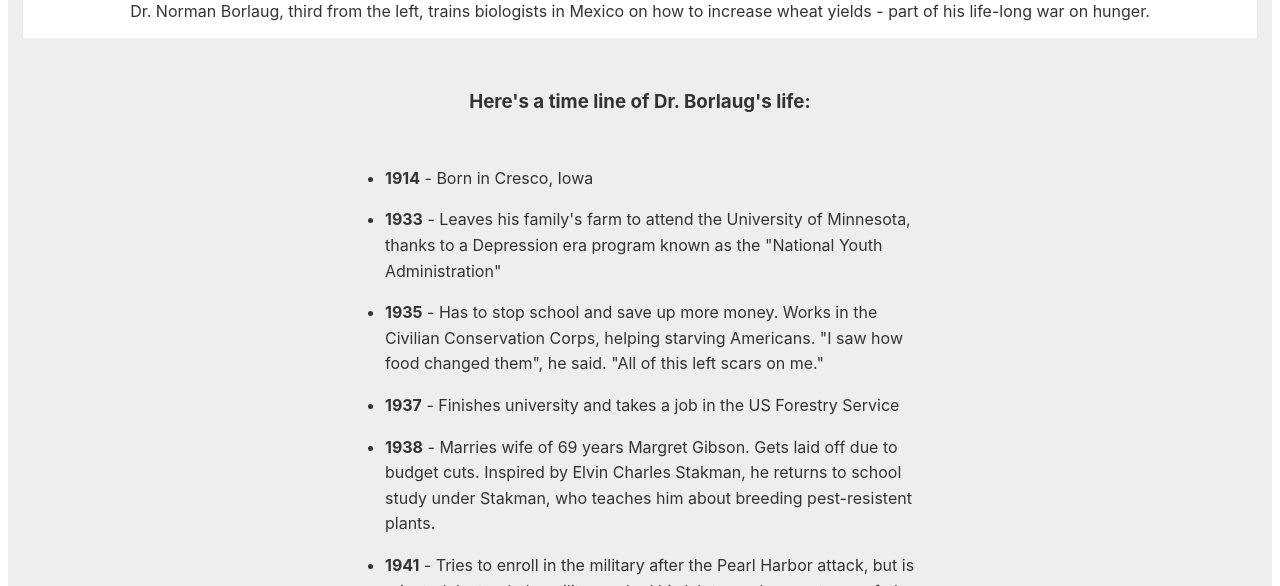
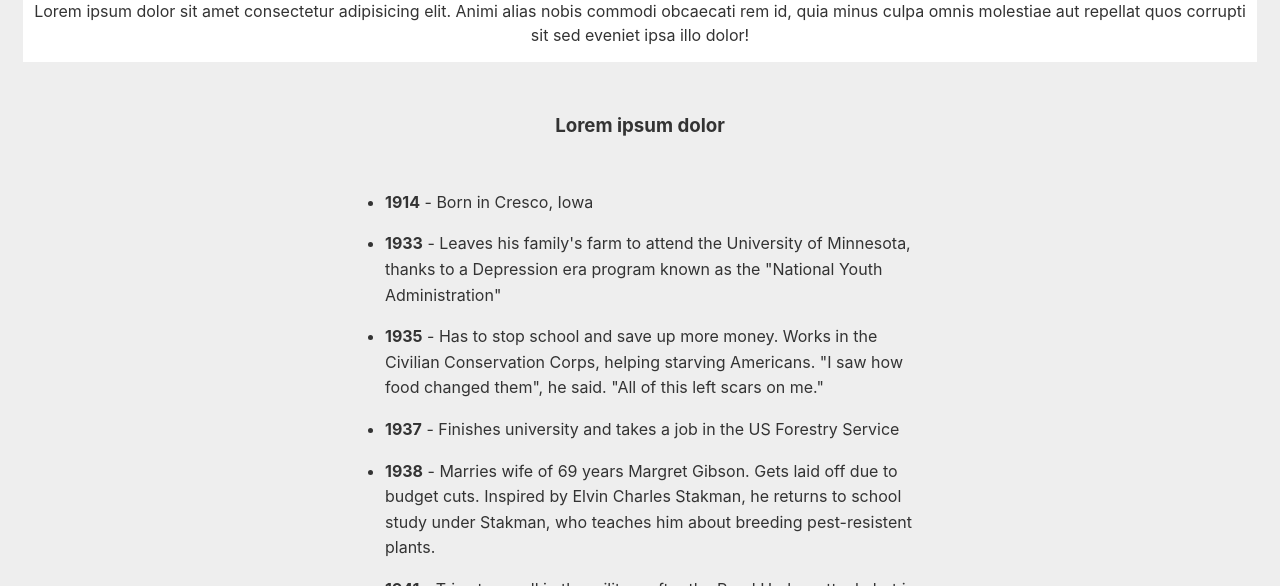
Before and after one commit to Haywhizzz/Oyeleke-Chijioke, a plain HTML site: page index.html in a window 1280 px wide. Shown: the part 514-1100 px from the top of the page. Drawn offline with Linux system fonts and the light colour scheme.

Commit message:
updated 4,5,6

```diff
--- a/index.html
+++ b/index.html
@@ -6,9 +6,9 @@
     <link rel="stylesheet" href="css/style.css" />
   </head>
 
-  <body>
+  <body id="main">
     <script src="https://cdn.freecodecamp.org/testable-projects-fcc/v1/bundle.js"></script>
-    <main id="main">
+
       <h1 id="title">Name</h1>
       <p>working Experience</p>
       <figure id="img-div">
@@ -18,12 +18,11 @@
           alt="the movie site"
         />
         <figcaption id="img-caption">
-          Dr. Norman Borlaug, third from the left, trains biologists in Mexico
-          on how to increase wheat yields - part of his life-long war on hunger.
+          Lorem ipsum dolor sit amet consectetur adipisicing elit. Animi alias nobis commodi obcaecati rem id, quia minus culpa omnis molestiae aut repellat quos corrupti sit sed eveniet ipsa illo dolor!
         </figcaption>
       </figure>
       <section id="tribute-info">
-        <h3 id="headline">Here's a time line of Dr. Borlaug's life:</h3>
+        <h3 id="headline">Lorem ipsum dolor</h3>
         <ul>
           <li><strong>1914</strong> - Born in Cresco, Iowa</li>
           <li>
@@ -118,7 +117,7 @@
           >.
         </h3>
       </section>
-    </main>
+
 
     <!--
 
```
